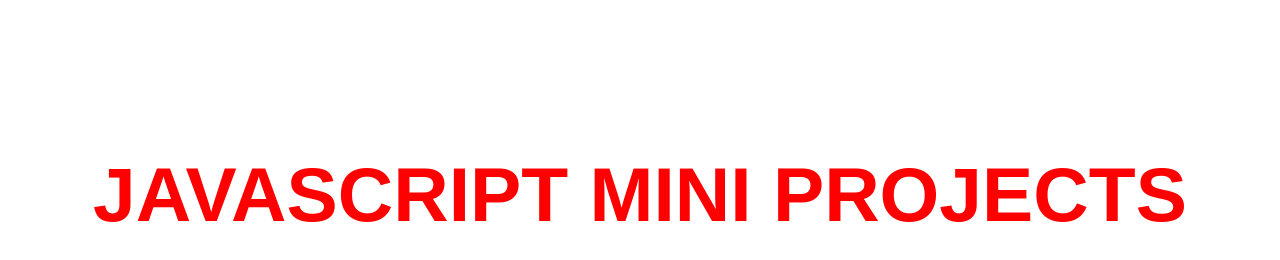
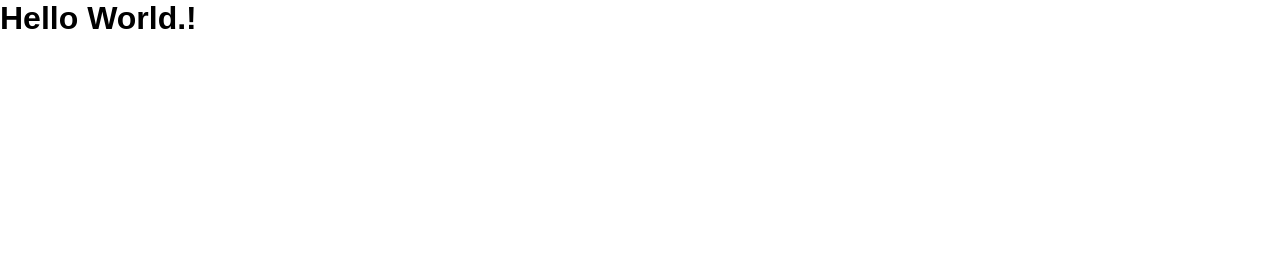
Before and after one commit to Noyon-Tech-Solution/016-Web-Development-Interview-Question-016, a plain HTML site: page project-01/index.html in a window 1280 px wide. Drawn offline with Linux system fonts and the light colour scheme.

Commit message:
JavaScript Projects is Updated

```diff
--- a/project-01/index.html
+++ b/project-01/index.html
@@ -7,6 +7,6 @@
     <link rel="stylesheet" href="style.css" />
   </head>
   <body>
-    <h1>JavaScript Mini Projects</h1>
+    <h1>Hello World.!</h1>
   </body>
 </html>
--- a/project-01/style.css
+++ b/project-01/style.css
@@ -9,11 +9,3 @@ html , body{
     height: auto;
     scroll-behavior: smooth;
 }
-
-h1 {
-    text-align: center;
-    font-size: 6vw;
-    margin-top: 150px;
-    text-transform: uppercase;
-    color: red;
-}
```
